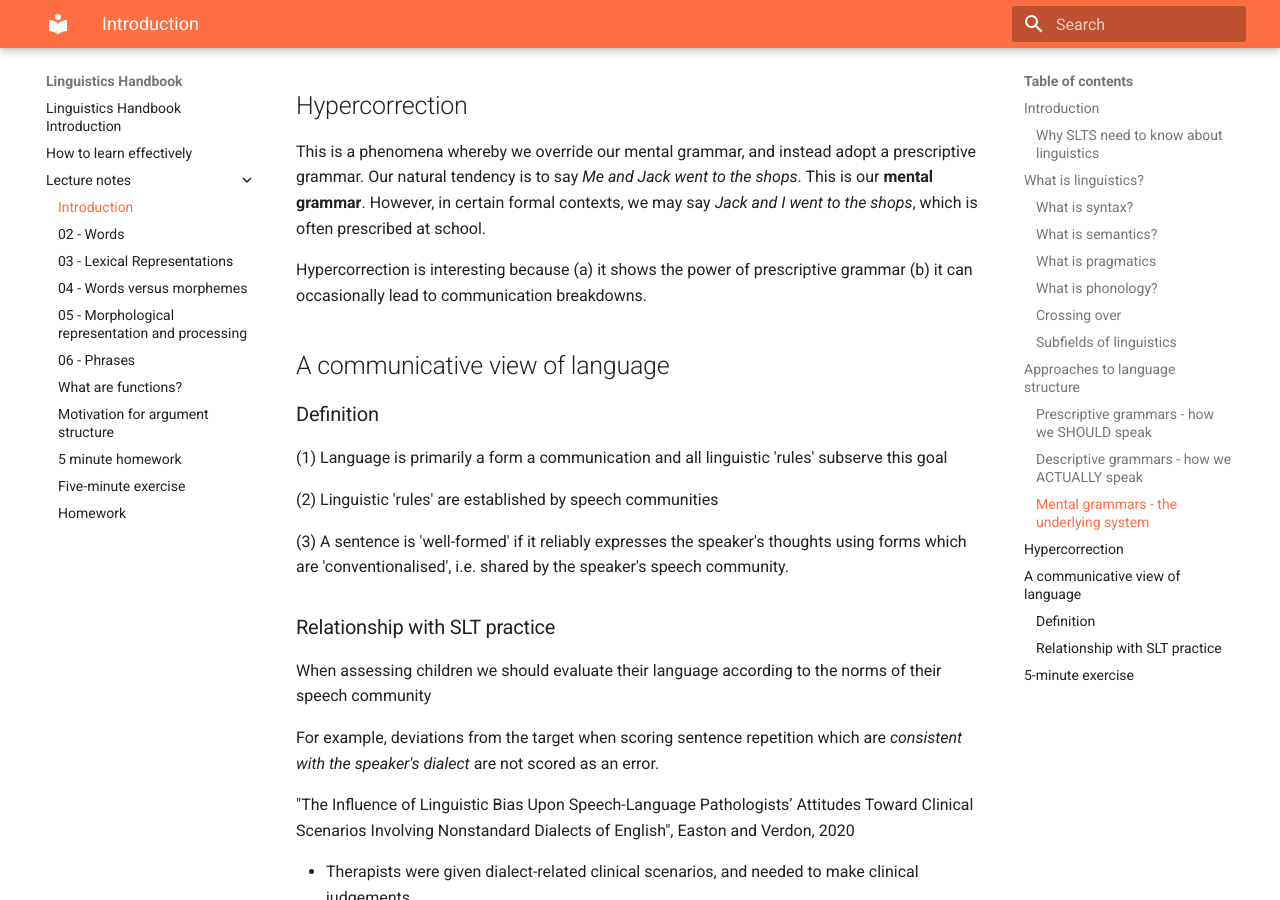
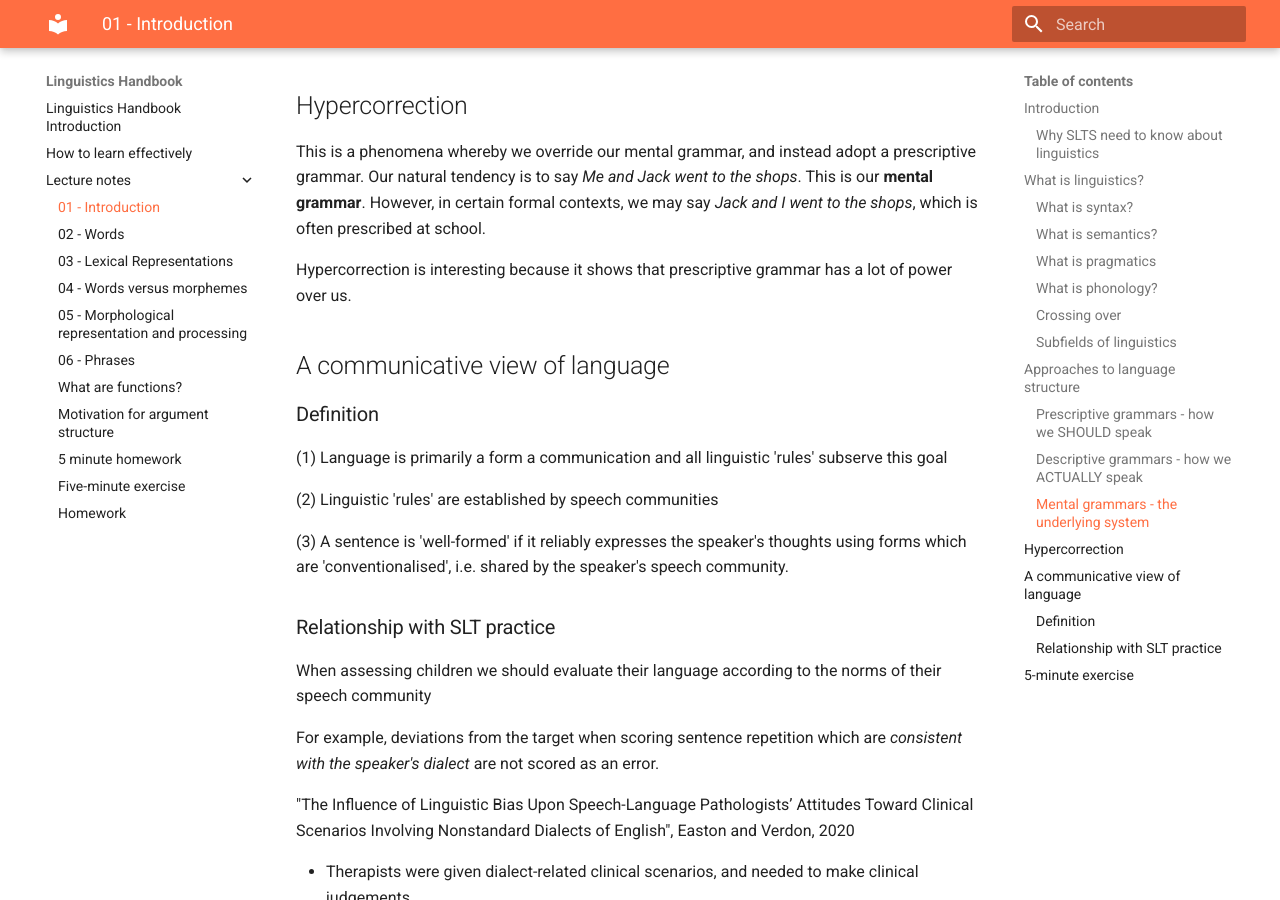
Before and after one commit to nickriches/linguistics_handbook, an MkDocs documentation site: the page built from docs/lecture notes/01 - Introduction.md, in a window 1280 px wide and 900 px high, scrolled down 3972 px. Built offline with MkDocs 1.6.1 and Material for MkDocs 9.7.7, drawn with Linux system fonts in a browser that asks for light colours; some of the changed text lies outside the part shown.

Commit message:
bits and bobs

```diff
--- a/docs/lecture notes/01 - Introduction.md
+++ b/docs/lecture notes/01 - Introduction.md
@@ -1,4 +1,4 @@
-# Introduction
+# 01 - Introduction
 
 ## Introduction
 
@@ -119,7 +119,7 @@ Note that there is a conflict between prescriptive and mental grammars. Individu
 
 This is a phenomena whereby we override our mental grammar, and instead adopt a prescriptive grammar. Our natural tendency is to say *Me and Jack went to the shops*. This is our **mental grammar**. However, in certain formal contexts, we may say *Jack and I went to the shops*, which is often prescribed at school.
 
-Hypercorrection is interesting because (a) it shows the power of prescriptive grammar (b) it can occasionally lead to communication breakdowns.
+Hypercorrection is interesting because it shows that prescriptive grammar has a lot of power over us.
 
 ## A communicative view of language
 
```
